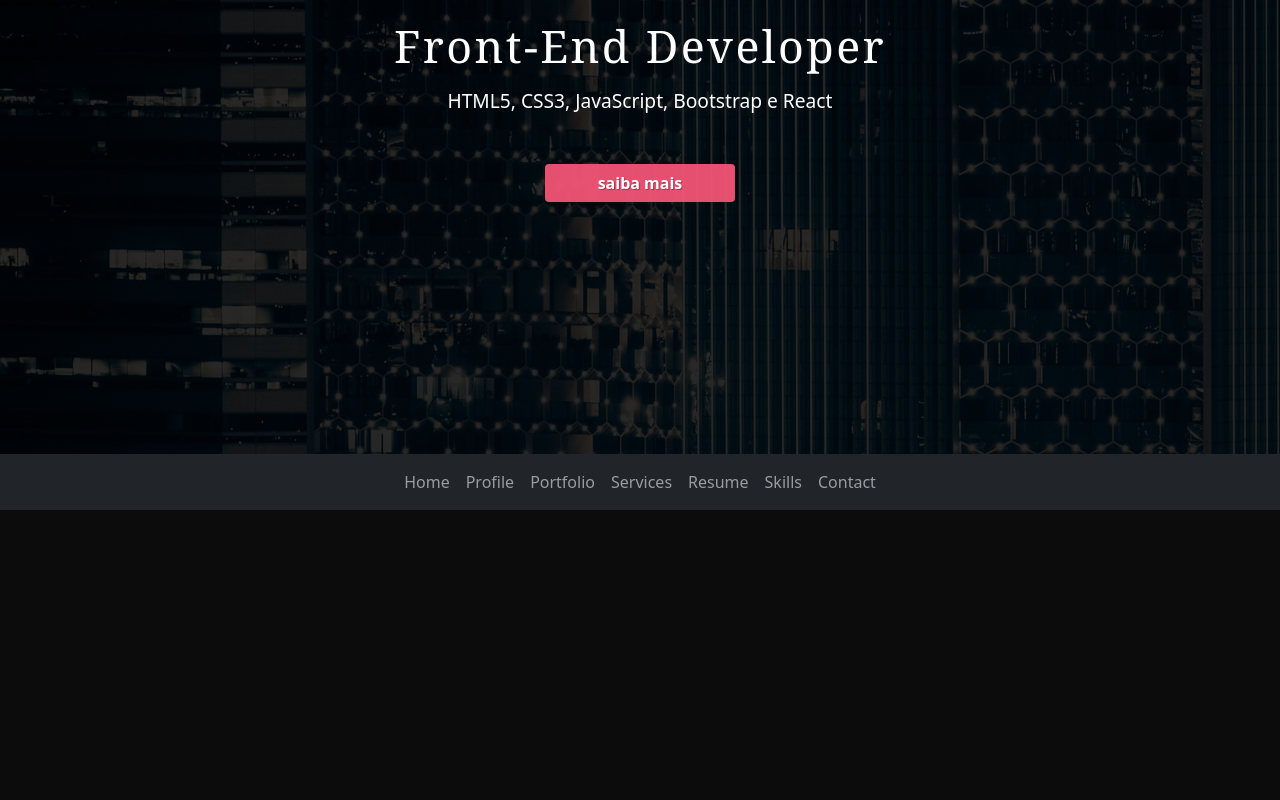
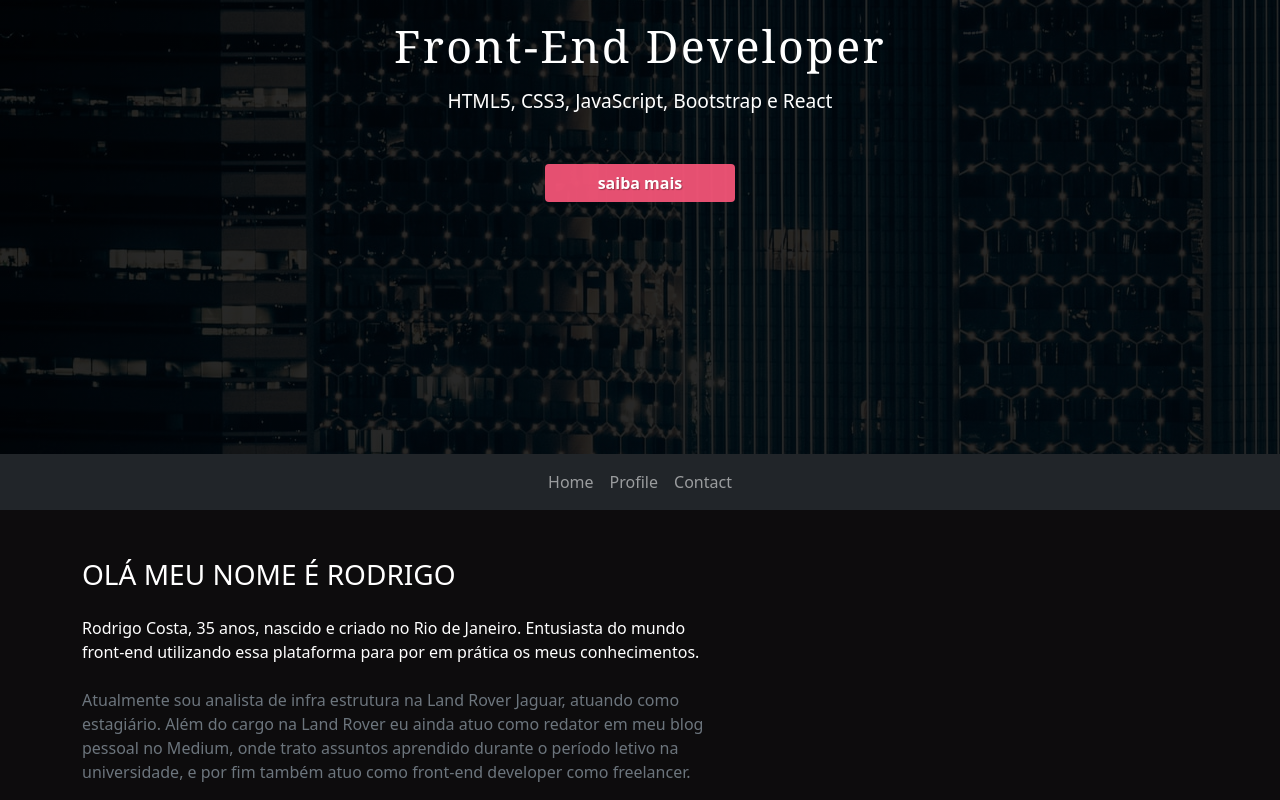
Before and after one commit to rfcosta85/rodrigo-profile, a React (Create React App) app in the folder my-app/: page / in a window 1280 px wide. Shown: the part 306-1106 px from the top of the page. Before the commit the page ends 816 px from the top, so only its background shows below. Built offline with nearby package versions, Linux system fonts and the light colour scheme.

Commit message:
Atualizando layout principal

```diff
--- a/my-app/public/index.html
+++ b/my-app/public/index.html
@@ -24,6 +24,7 @@
       work correctly both with client-side routing and a non-root public URL.
       Learn how to configure a non-root public URL by running `npm run build`.
     -->
+
     <title>React App</title>
   </head>
   <body>
@@ -39,5 +40,6 @@
       To begin the development, run `npm start` or `yarn start`.
       To create a production bundle, use `npm run build` or `yarn build`.
     -->
+
   </body>
 </html>
--- a/my-app/src/App.css
+++ b/my-app/src/App.css
@@ -62,11 +62,15 @@ button
     background-color: var(--dark-pink_colors_for_dark_backgrounds);
 }
 
+nav:hover
+{
+    cursor: pointer;
+}
 @media (max-width: 767px)
 {
     .h1-title
     {
-        font-size: 1.8em;
+        font-size: 1.6em;
         margin-right: 5%;
         margin-left: 5%;
     }
--- a/my-app/src/App.js
+++ b/my-app/src/App.js
@@ -1,4 +1,3 @@
-import logo from './logo.svg';
 import 'bootstrap/dist/css/bootstrap.min.css'
 import './App.css';
 
@@ -14,43 +13,35 @@ function App() {
                 <button type="button" className="btn mt-5 btn-design page-scroll justify-content-center text-white"><a href="https://www.google.com.br/"></a>saiba mais</button>
             </div>
         </div>
-
-        <nav id="navigation" className="navbar navbar-dark navbar-expand-lg bg-dark">
-          <div className="container">
-            <div className="navbar-header d-lg-none">
-              <a className="navbar-brand page-scroll">RODRIGO</a>
-
-              <button className="navbar-toggler" type="button" data-toggle="collapse" data-target="#navbar-rodrigo" aria-controls="navbar-rodrigo" aria-expanded="false" aria-label="Toggle navigation">
-                <span className="navbar-toggler-icon"></span>
-              </button>
-            </div>
-            <div className="navbar-collapse collapse justify-content-center" id="navbar-rodrigo">
+        <nav id="navigation" className="navbar navbar-dark navbar-expand bg-dark">
+            <div className="container justify-content-center">
                 <ul className="navbar-nav">
                     <li className="nav-item">
-                  <a className="nav-link page-scroll">Home</a>
+                      <a href="#home" className="nav-link page-scroll">Home</a>
                     </li>
                     <li className="nav-item">
-                  <a className="nav-link page-scroll">Profile</a>
+                      <a href="#profile" className="nav-link page-scroll">Profile</a>
                     </li>
                     <li className="nav-item">
-                  <a className="nav-link page-scroll">Portfolio</a>
-                </li>
-                <li className="nav-item">
-                  <a className="nav-link page-scroll">Services</a>
-                </li>
-                <li className="nav-item">
-                  <a className="nav-link page-scroll">Resume</a>
-                </li>
-                <li className="nav-item">
-                  <a className="nav-link page-scroll">Skills</a>
-                </li>
-                <li className="nav-item">
-                  <a className="nav-link page-scroll">Contact</a>
+                      <a href="Contact" className="nav-link page-scroll">Contact</a>
                     </li>
                 </ul>
             </div>
+        </nav>
+        <section id="profile" className="bg-gray-dark-2 overflow-hidden py-0 mt-5">
+        <div className="container">
+          <div className="row">
+            <div className="col-xl-7 col-profile" data-mh="mh-col-profile">
+              <div className="pr-lg-4">
+                <h3 className="font-alt font-w-600 letter-spacing-2 title-extra-large text-uppercase text-white">Olá meu nome é Rodrigo</h3>
+                <p className="mt-4 text-large text-white">Rodrigo Costa, 35 anos, nascido e criado no Rio de Janeiro. Entusiasta do mundo front-end utilizando essa plataforma para por em prática os meus conhecimentos.</p>
+                <span className="bg-base-color mt-4 sep-line-medium-thick"></span>
+                <p className="mt-4 text-secondary text-large">Atualmente sou analista de infra estrutura na Land Rover Jaguar, atuando como estagiário. Além do cargo na Land Rover eu ainda atuo como redator em meu blog pessoal no Medium, onde trato assuntos aprendido durante o período letivo na universidade, e por fim também atuo como front-end developer como freelancer.</p>
               </div>
-        </nav>
+            </div>
+          </div>
+        </div>
+      </section>
       </aside>
     </div>
   );
```
Lines whose indentation alone changed are shown as unchanged.
